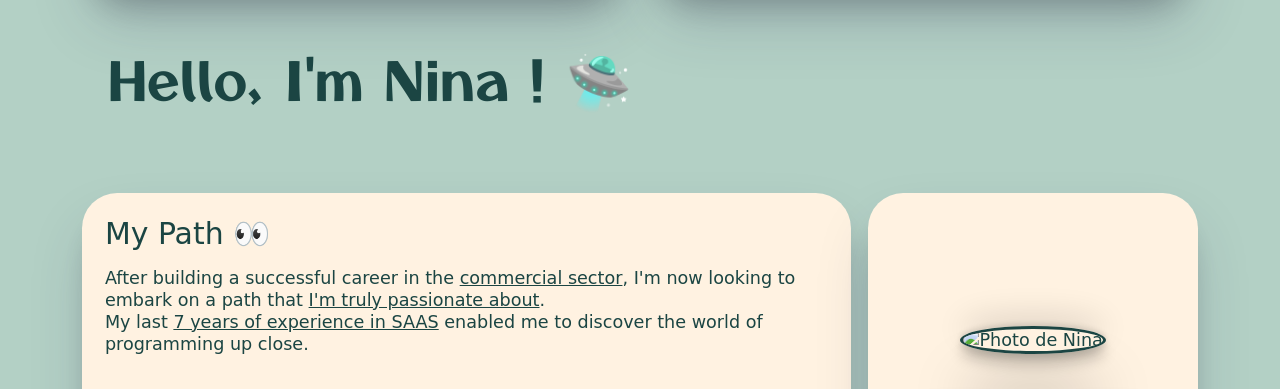
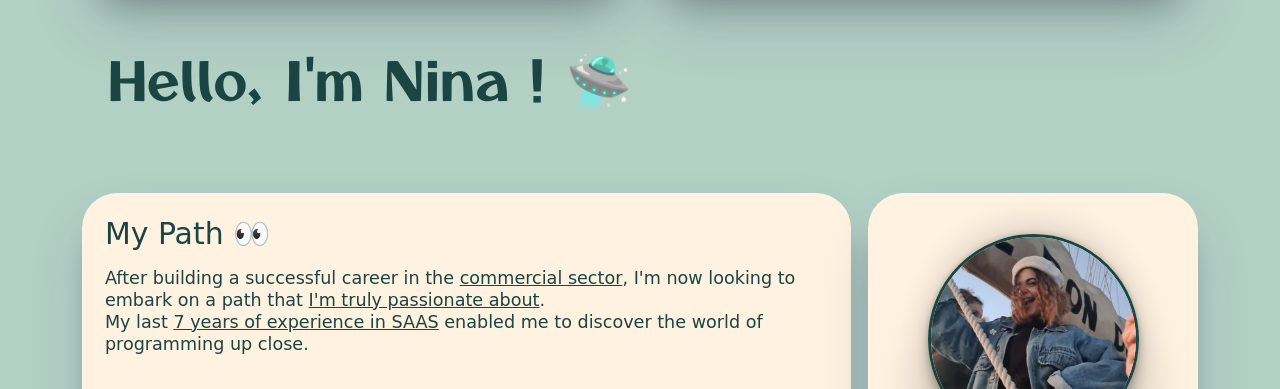
Before and after one commit to nina-kbn/profile, a plain HTML site: page index.html in a window 1280 px wide. Shown: the part 2221-2610 px from the top of the page. Drawn offline with nearby package versions, Linux system fonts and the light colour scheme; the site is published under a folder, as on GitHub Pages, so addresses that start at the root find nothing; a web font is replaced by a local one.

Commit message:
correction 4 1er draft

```diff
--- a/index.html
+++ b/index.html
@@ -124,7 +124,7 @@
       </div>
       <div class="nina">
         <div class="photo">
-        <img src="/images/me.png" alt="Photo de Nina" class="img-me">
+        <img src="./images/me.png" alt="Photo de Nina" class="img-me">
       </div>
       <div class="links-1">
         <button>
@@ -152,21 +152,9 @@
         </button>
       </div>
       </div>
-
-
-
       </div>
       <br>
-
-
-
-
-
-
-
     </div>
-
-  </div>
 
 
 
```
